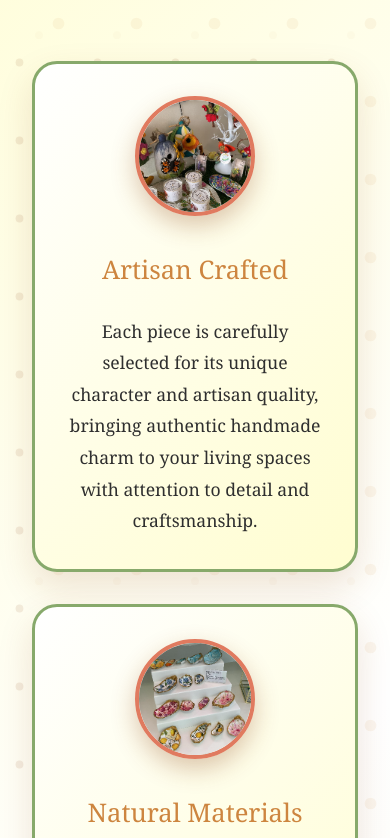
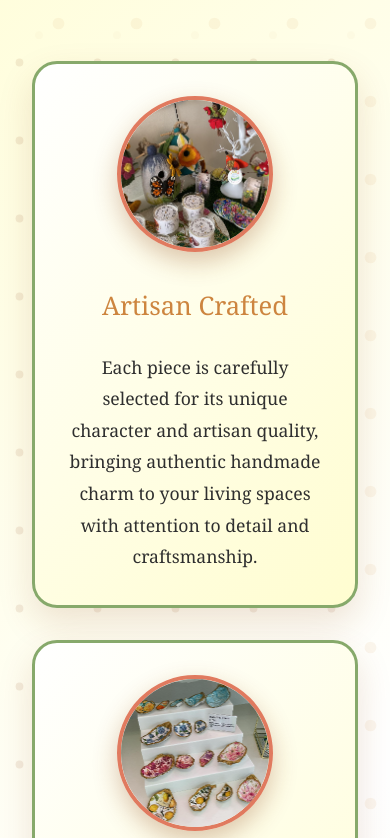
Before and after one commit to TadofPizzazz/ATaddofPazzazz, a plain HTML site: page housewares.html in a window 390 px wide. Shown: the part 976-1814 px from the top of the page. Drawn offline with Linux system fonts and the light colour scheme.

Commit message:
Update housewares.html

```diff
--- a/housewares.html
+++ b/housewares.html
@@ -223,10 +223,10 @@
             border-color: var(--terracotta);
         }
 
-        /* Updated warmth-icon styling for images */
+        /* Updated warmth-icon styling for images - 30% larger (195px) */
         .warmth-icon {
-            width: 150px;
-            height: 150px;
+            width: 195px;
+            height: 195px;
             border-radius: 50%;
             margin: 0 auto 2rem;
             position: relative;
@@ -582,8 +582,8 @@
             }
 
             .warmth-icon {
-                width: 120px;
-                height: 120px;
+                width: 156px;
+                height: 156px;
             }
 
             .home-grid {
@@ -829,7 +829,7 @@
                 const scrolled = window.pageYOffset;
                 const homePattern = document.querySelector('.hero::before');
                 if (homePattern) {
-                    document.querySelector('.hero').style.transform = `translateY(${scrolled * 0.3}px)`;
+                    document.querySelector('.hero').style.transform = 'translateY(' + (scrolled * 0.3) + 'px)';
                 }
             });
         });
```
